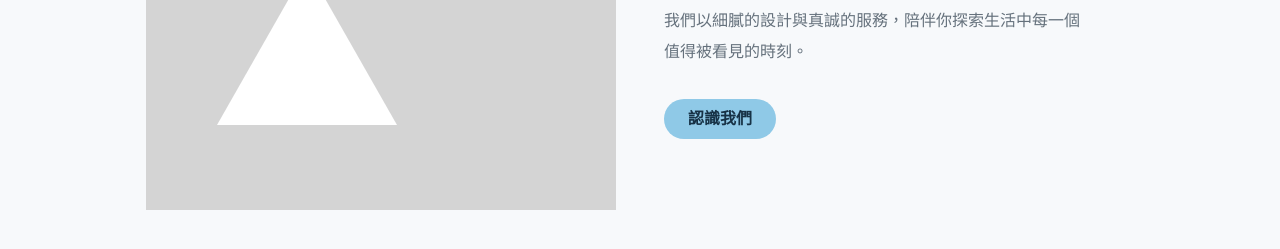
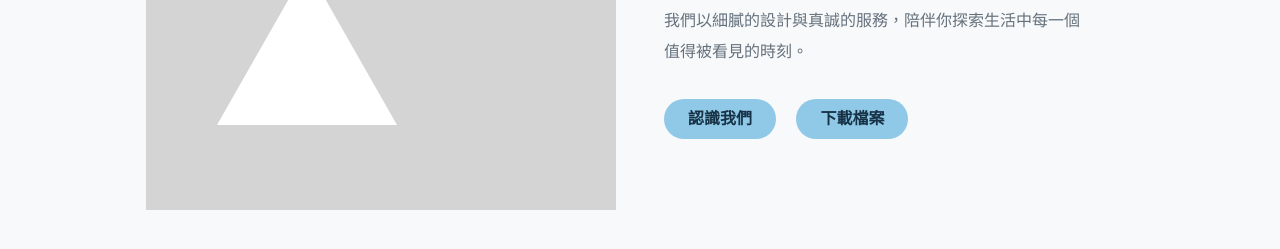
Before and after one commit to penny1nicole1/vscodepractice, a plain HTML site: page index.html in a window 1280 px wide. Shown: the part 471-720 px from the top of the page. Drawn offline with Linux system fonts and the light colour scheme.

Commit message:
新增pdf和下載按鈕

```diff
--- a/index.html
+++ b/index.html
@@ -65,6 +65,7 @@
                         <h1>把每一個想法，<br>變成美好的日常。</h1>
                         <p class="hero-copy">我們以細膩的設計與真誠的服務，陪伴你探索生活中每一個值得被看見的時刻。</p>
                         <a class="btn btn-primary rounded-pill px-4 py-2" href="about.html">認識我們</a>
+                        <a class="btn btn-primary rounded-pill px-4 py-2 ms-3" href="pdf/System_Map_of_Bangkok_Rail_Transit_Network_eng.pdf" class="btn gotu-btn" id="explore-btn">下載檔案</a>
                     </div>
                 </div>
             </div>
```
Also changed, not shown: 1 other file.
